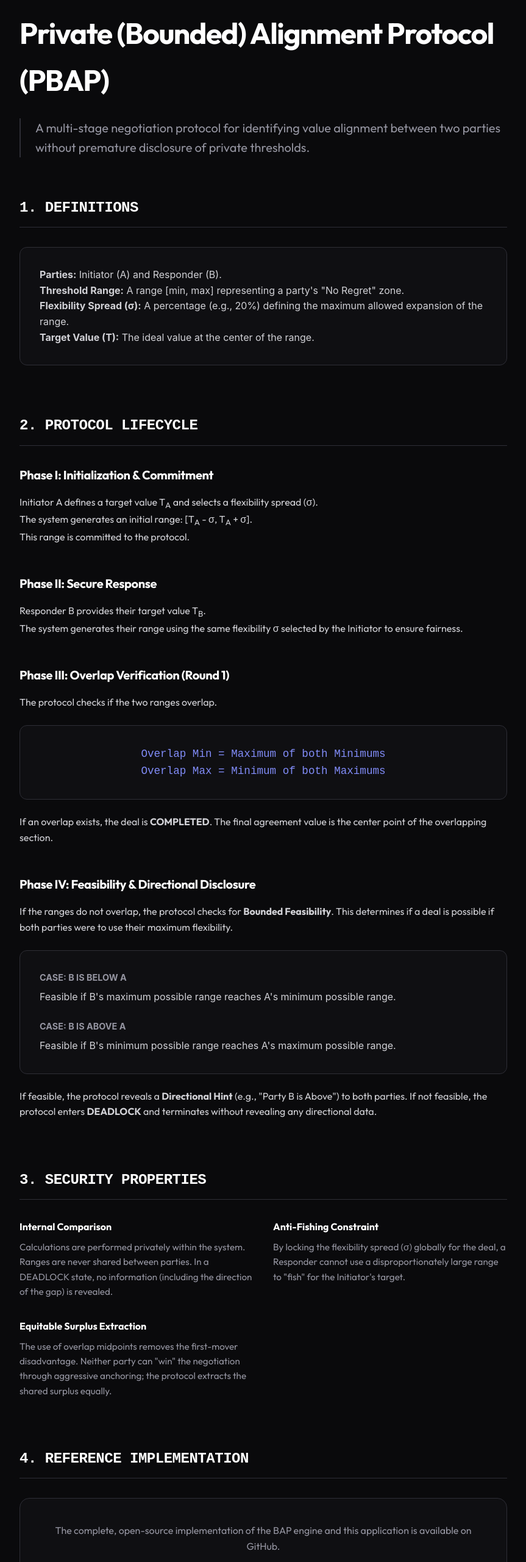
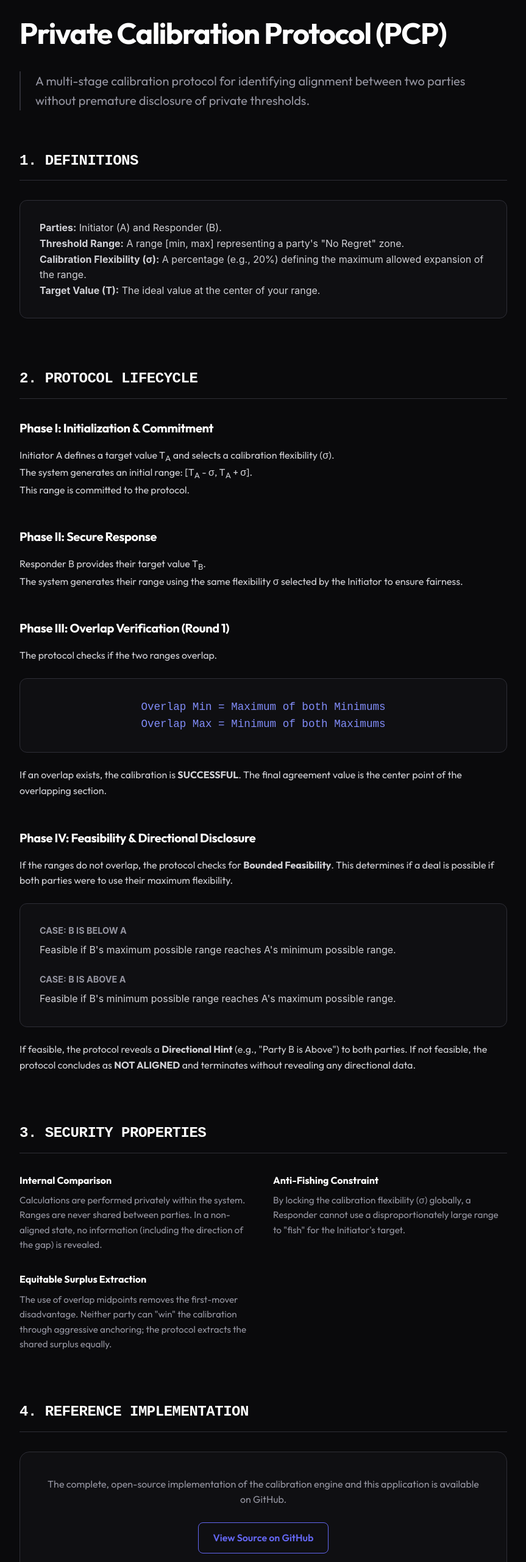
Before and after one commit to anton-g-kulikov/no-regret-deals, a Next.js app: page /protocol in a window 1280 px wide. Shown: the part 205-2766 px from the top of the page at 61% size, without its empty margins (208-1071 px from the left). Built offline with nearby package versions, Linux system fonts and the light colour scheme; no server answers.

Commit message:
docs: finalize Private Calibration Protocol (PCP) specification and documentation

```diff
--- a/src/app/protocol/page.tsx
+++ b/src/app/protocol/page.tsx
@@ -9,9 +9,9 @@ export default function ProtocolPage() {
         <header className="spec-header">
           <Link href="/" className="back-link">← Return to Application</Link>
           <div className="status-chip">Draft Specification v1.2</div>
-          <h1>Private (Bounded) Alignment Protocol (PBAP)</h1>
+          <h1>Private Calibration Protocol (PCP)</h1>
           <p className="abstract">
-            A multi-stage negotiation protocol for identifying value alignment between two parties
+            A multi-stage calibration protocol for identifying alignment between two parties
             without premature disclosure of private thresholds.
           </p>
         </header>
@@ -21,8 +21,8 @@ export default function ProtocolPage() {
           <div className="definition-box">
             <p><strong>Parties:</strong> Initiator (A) and Responder (B).</p>
             <p><strong>Threshold Range:</strong> A range [min, max] representing a party&apos;s &quot;No Regret&quot; zone.</p>
-            <p><strong>Flexibility Spread (&sigma;):</strong> A percentage (e.g., 20%) defining the maximum allowed expansion of the range.</p>
-            <p><strong>Target Value (T):</strong> The ideal value at the center of the range.</p>
+            <p><strong>Calibration Flexibility (&sigma;):</strong> A percentage (e.g., 20%) defining the maximum allowed expansion of the range.</p>
+            <p><strong>Target Value (T):</strong> The ideal value at the center of your range.</p>
           </div>
         </section>
 
@@ -32,7 +32,7 @@ export default function ProtocolPage() {
           <div className="phase">
             <h3>Phase I: Initialization & Commitment</h3>
             <p>
-              Initiator A defines a target value T<sub>A</sub> and selects a flexibility spread (σ).</p>
+              Initiator A defines a target value T<sub>A</sub> and selects a calibration flexibility (σ).</p>
             <p>
               The system generates an initial range: [T<sub>A</sub> - σ, T<sub>A</sub> + σ].</p>
             <p>
@@ -55,7 +55,7 @@ export default function ProtocolPage() {
               Overlap Max = Minimum of both Maximums
             </div>
             <p>
-              If an overlap exists, the deal is <strong>COMPLETED</strong>.
+              If an overlap exists, the calibration is <strong>SUCCESSFUL</strong>.
               The final agreement value is the center point of the overlapping section.
             </p>
           </div>
@@ -75,7 +75,7 @@ export default function ProtocolPage() {
             </div>
             <p>
               If feasible, the protocol reveals a <strong>Directional Hint</strong> (e.g., &quot;Party B is Above&quot;) to both parties.
-              If not feasible, the protocol enters <strong>DEADLOCK</strong> and terminates without revealing any directional data.
+              If not feasible, the protocol concludes as <strong>NOT ALIGNED</strong> and terminates without revealing any directional data.
             </p>
           </div>
         </section>
@@ -87,13 +87,13 @@ export default function ProtocolPage() {
               <h4>Internal Comparison</h4>
               <p>
                 Calculations are performed privately within the system. Ranges are never shared between parties.
-                In a DEADLOCK state, no information (including the direction of the gap) is revealed.
+                In a non-aligned state, no information (including the direction of the gap) is revealed.
               </p>
             </div>
             <div className="security-item">
               <h4>Anti-Fishing Constraint</h4>
               <p>
-                By locking the flexibility spread (σ) globally for the deal, a Responder cannot use a disproportionately
+                By locking the calibration flexibility (σ) globally, a Responder cannot use a disproportionately
                 large range to &quot;fish&quot; for the Initiator&apos;s target.
               </p>
             </div>
@@ -101,7 +101,7 @@ export default function ProtocolPage() {
               <h4>Equitable Surplus Extraction</h4>
               <p>
                 The use of overlap midpoints removes the first-mover disadvantage.
-                Neither party can &quot;win&quot; the negotiation through aggressive anchoring; the protocol extracts the shared surplus equally.
+                Neither party can &quot;win&quot; the calibration through aggressive anchoring; the protocol extracts the shared surplus equally.
               </p>
             </div>
           </div>
@@ -110,7 +110,7 @@ export default function ProtocolPage() {
         <section className="spec-section">
           <h2>4. Reference Implementation</h2>
           <div className="download-box">
-            <p>The complete, open-source implementation of the BAP engine and this application is available on GitHub.</p>
+            <p>The complete, open-source implementation of the calibration engine and this application is available on GitHub.</p>
             <a href="https://github.com/anton-g-kulikov/no-regret-deals" target="_blank" rel="noopener noreferrer" className="btn btn-outline">
               View Source on GitHub
             </a>
```
Also changed, not shown: 1 other file (tests, documents, lock files or other folders).
